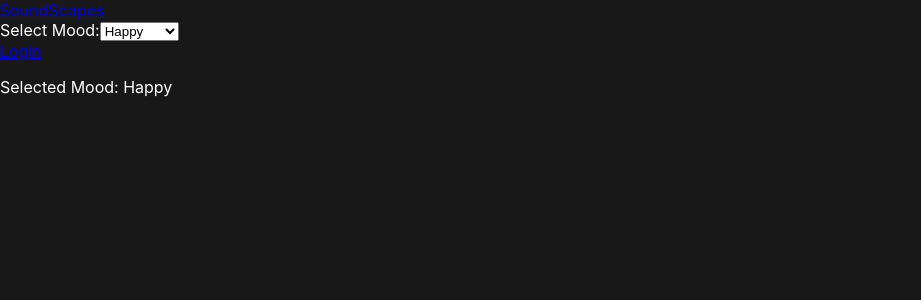
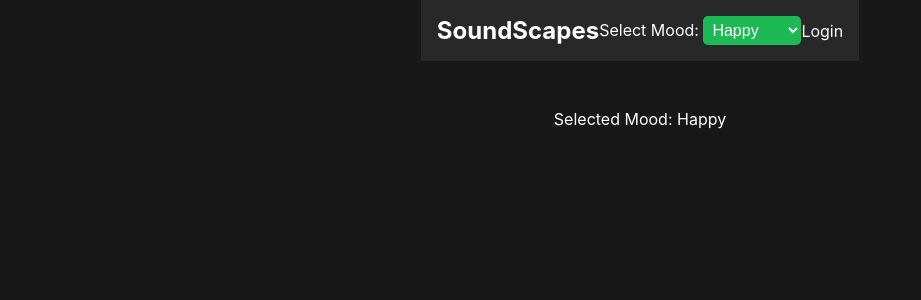
Before and after one commit to lelisiario/SoundScapes, a React (Vite) app: page / in a window 1280 px wide. Shown: the top 300 px of the page, without its empty margins (0-921 px from the left). Built offline with nearby package versions, Linux system fonts and the light colour scheme.

Commit message:
Bug fix.

```diff
--- a/src/App.tsx
+++ b/src/App.tsx
@@ -15,15 +15,17 @@ const App: React.FC = () => {
   }, []);
 
   return (
-    <div>
+    <div className="app-container"> {/* ✅ Ensures full-height styling */}
       <Navbar
         isAuthenticated={isAuthenticated}
         username={username}
         onMoodSelect={setSelectedMood}
         selectedMood={selectedMood}
       />
-      <p>Selected Mood: {selectedMood}</p>
-      {isAuthenticated && <SpotifyProfile token="your_spotify_token_here" setUsername={setUsername} />}
+      <div className="content-container">
+        <p>Selected Mood: {selectedMood}</p>
+        {isAuthenticated && <SpotifyProfile token="your_spotify_token_here" setUsername={setUsername} />}
+      </div>
     </div>
   );
 };
--- a/src/Components/Navbar.tsx
+++ b/src/Components/Navbar.tsx
@@ -1,80 +1,50 @@
-import { useState, useEffect } from 'react';
-import { Link } from 'react-router-dom';
+import React from "react";
+import { Link } from "react-router-dom";
 
 interface NavbarProps {
   isAuthenticated: boolean;
   username: string | null;
   onMoodSelect: (mood: string) => void;
-  selectedMood: string; // Made required since it's a core feature
+  selectedMood: string;
 }
 
 const Navbar: React.FC<NavbarProps> = ({ isAuthenticated, username, onMoodSelect, selectedMood }) => {
-  // State hooks
-  const [dropdownOpen, setDropdownOpen] = useState(false);
-  const [userDropdownOpen, setUserDropdownOpen] = useState(false);
-  const [localUsername, setLocalUsername] = useState<string | null>(username);
-
-  // Moods available for selection
-  const moods = ['Happy', 'Energetic', 'Chill', 'Sad', 'Focused', 'Romantic', 'Party'];
-
-  useEffect(() => {
-    // Fetch user profile if authenticated
-    if (isAuthenticated) {
-      const fetchUserProfile = async () => {
-        try {
-          const token = localStorage.getItem('spotifyToken');
-          if (!token) return;
-
-          const response = await fetch('https://api.spotify.com/v1/me', {
-            headers: {
-              Authorization: `Bearer ${token}`,
-            },
-          });
-
-          if (response.ok) {
-            const data = await response.json();
-            setLocalUsername(data.display_name || data.id);
-          }
-        } catch (error) {
-          console.error('Error fetching user profile:', error);
-        }
-      };
-
-      fetchUserProfile();
-    }
-  }, [isAuthenticated]);
-
   return (
-    <nav className="navbar">
-      <div className="navbar-content">
-        <Link to="/" className="logo">SoundScapes</Link>
-
-        <div className="mood-selector">
-          <label htmlFor="mood">Select Mood:</label>
+    <nav style={{
+      display: "flex",
+      justifyContent: "space-between",
+      alignItems: "center",
+      padding: "1rem",
+      backgroundColor: "#282828",
+      color: "white"
+    }}>
+      <h2 style={{ margin: 0 }}>SoundScapes</h2>
+      <div>
+        <label htmlFor="mood-select">Select Mood: </label>
         <select
-            id="mood"
+          id="mood-select"
           value={selectedMood}
           onChange={(e) => onMoodSelect(e.target.value)}
+          style={{
+            padding: "5px",
+            borderRadius: "5px",
+            backgroundColor: "#1DB954",
+            color: "white",
+            border: "none",
+            fontSize: "1rem"
+          }}
         >
-            {moods.map((mood) => (
-              <option key={mood} value={mood}>{mood}</option>
-            ))}
+          <option value="Happy">Happy</option>
+          <option value="Relaxed">Relaxed</option>
+          <option value="Focused">Focused</option>
+          <option value="Energetic">Energetic</option>
         </select>
       </div>
-
+      <div>
         {isAuthenticated ? (
-          <div className="user-menu">
-            <button onClick={() => setUserDropdownOpen(!userDropdownOpen)}>
-              {localUsername || "User"}
-            </button>
-            {userDropdownOpen && (
-              <div className="dropdown">
-                <button onClick={() => console.log("Logout")}>Logout</button>
-              </div>
-            )}
-          </div>
+          <p>Welcome, {username || "User"}!</p>
         ) : (
-          <Link to="/login">Login</Link>
+          <Link to="/login" style={{ color: "white", textDecoration: "none" }}>Login</Link>
         )}
       </div>
     </nav>
--- a/src/index.css
+++ b/src/index.css
@@ -1,5 +1,3 @@
-/* Add this to your index.css or create a new AppStyles.css file */
-
 :root {
   --spotify-green: #1DB954;
   --spotify-black: #121212;
@@ -22,6 +20,8 @@ body {
   display: flex;
   flex-direction: column;
   min-height: 100vh;
+  align-items: center;
+  justify-content: center;
 }
 
 .content-container {
@@ -30,6 +30,7 @@ body {
   max-width: 1200px;
   margin: 0 auto;
   width: 100%;
+  text-align: center;
 }
 
 .login-page {
@@ -52,56 +53,5 @@ body {
 .login-page p {
   font-size: 1.2rem;
   margin-bottom: 2rem;
-  color: var(--light-gray);
+  color: white;
 }
-
-.login-spotify-btn {
-  background-color: var(--spotify-green);
-  color: white;
-  border: none;
-  border-radius: 50px;
-  padding: 1rem 2rem;
-  font-size: 1.2rem;
-  cursor: pointer;
-  display: flex;
-  align-items: center;
-  gap: 0.75rem;
-  transition: background-color 0.3s;
-}
-
-.login-spotify-btn:hover {
-  background-color: #1ed760;
-}
-
-.mood-banner {
-  background-color: var(--dark-gray);
-  padding: 1.5rem;
-  border-radius: 8px;
-  margin-bottom: 2rem;
-}
-
-.mood-banner h2 {
-  margin-top: 0;
-  font-size: 1.5rem;
-}
-
-/* Placeholder for future mood-based recommendation list */
-.recommendation-list {
-  display: grid;
-  grid-template-columns: repeat(auto-fill, minmax(200px, 1fr));
-  gap: 1rem;
-  margin-top: 1rem;
-}
-
-/* For future track items */
-.track-item {
-  background-color: #333333;
-  border-radius: 6px;
-  padding: 1rem;
-  cursor: pointer;
-  transition: background-color 0.2s;
-}
-
-.track-item:hover {
-  background-color: #404040;
-}
--- a/src/main.tsx
+++ b/src/main.tsx
@@ -2,6 +2,7 @@ import React from "react";
 import ReactDOM from "react-dom/client";
 import { BrowserRouter } from "react-router-dom";  // ✅ Import BrowserRouter
 import App from "./App";
+import "./index.css";
 
 ReactDOM.createRoot(document.getElementById("root")!).render(
   <React.StrictMode>
```
Lines whose indentation alone changed are shown as unchanged.
